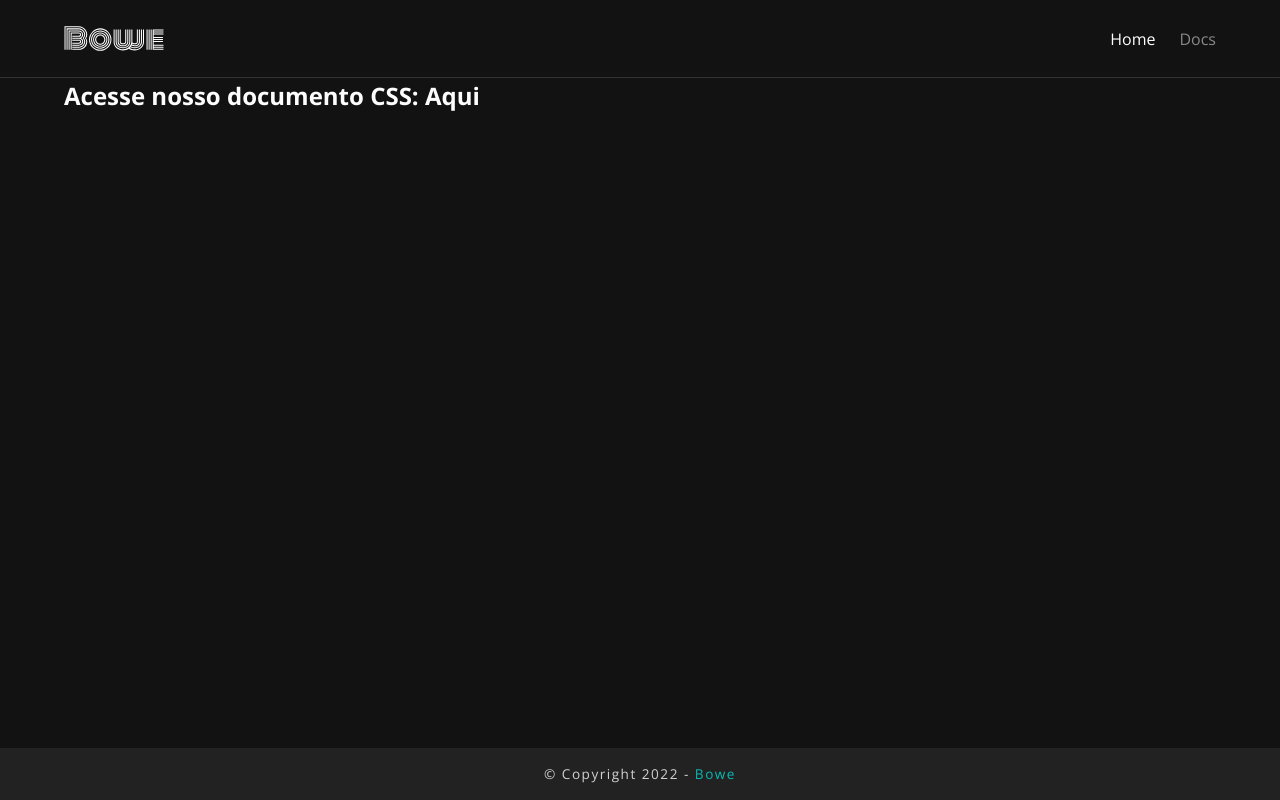
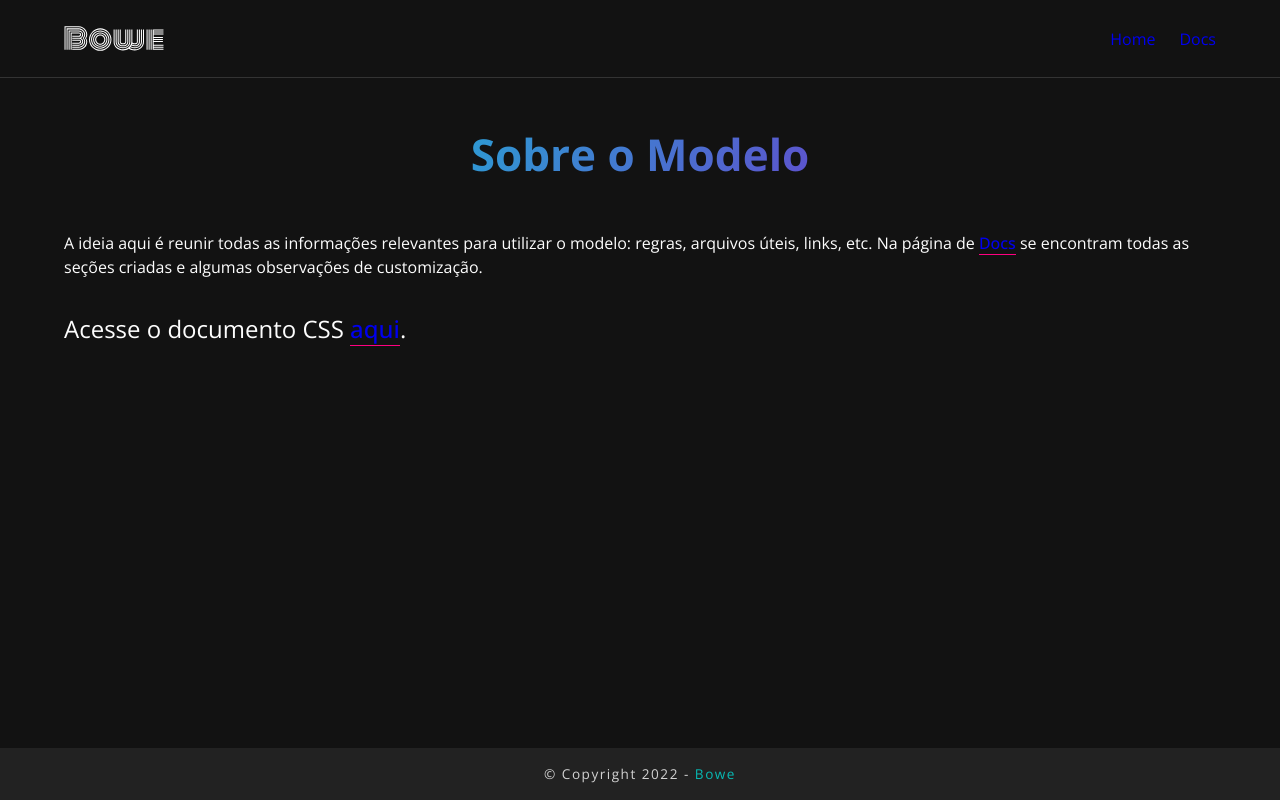
Before and after one commit to devbowe/modelo-bowe, a Next.js app: page / in a window 1280 px wide. Built offline with nearby package versions, Linux system fonts and the light colour scheme.

Commit message:
git add: observations

```diff
--- a/src/screens/DocsScreen/index.jsx
+++ b/src/screens/DocsScreen/index.jsx
@@ -83,7 +83,7 @@ const DocsScreen = () => {
 
 function RenderLists(props) {
     if (props.render === "components") {
-        return <div>Components</div>;
+        return <div></div>;
     }
 
     if (props.render === "sections") {
--- a/src/screens/HomeScreen/index.jsx
+++ b/src/screens/HomeScreen/index.jsx
@@ -1,7 +1,10 @@
 import React from "react";
 import Layout from "../../components/patterns/Layout";
 import Container from "../../components/Container";
+import Heading from "../../components/Heading";
 import Head from "next/head";
+import * as S from "./styles";
+import Link from "next/link";
 
 const HomeScreen = () => {
     return (
@@ -11,18 +14,37 @@ const HomeScreen = () => {
                 <meta name="description" content="" />
             </Head>
 
+            <Heading
+                as="h2"
+                size="lg"
+                center="true"
+                spacing="true"
+                gradient="true"
+            >
+                Sobre o Modelo
+            </Heading>
+
             <Container>
-                <h2>
-                    Acesse nosso documento CSS:
+                <S.CustomWrapper>
+                    <p>
+                        A ideia aqui é reunir todas as informações relevantes
+                        para utilizar o modelo: regras, arquivos úteis, links,
+                        etc. Na página de <Link href="/docs">Docs</Link> se
+                        encontram todas as seções criadas e algumas observações
+                        de customização.
+                    </p>
+                    <div>
+                        Acesse o documento CSS{" "}
                         <a
                             href="https://modelo-bowe-codes.vercel.app/assets/index.6bf3d4b8.css"
                             target="_blank"
                             rel="noreferrer nofollow"
                         >
-                        {" "}
-                        Aqui
+                            aqui
                         </a>
-                </h2>
+                        .
+                    </div>
+                </S.CustomWrapper>
             </Container>
         </Layout>
     );
--- a/src/screens/HomeScreen/styles.jsx
+++ b/src/screens/HomeScreen/styles.jsx
@@ -0,0 +1,13 @@
+import styled from "styled-components";
+
+export const CustomWrapper = styled.div`
+    a {
+        border-bottom: 1px solid ${(props) => props.theme.colors.accentSecond};
+        font-weight: 500;
+    }
+
+    > div {
+        font-size: 1.5rem;
+        margin-top: 2rem;
+    }
+`;
--- a/src/theme/ResetStyles/index.jsx
+++ b/src/theme/ResetStyles/index.jsx
@@ -32,7 +32,6 @@ export const ResetStyles = createGlobalStyle`
 
     /* A elements that don't have a class get default styles */
     a:not([class]),a {
-        color: inherit;
         text-decoration: none;
         text-decoration-skip-ink: auto;
     }
```
Lines whose indentation alone changed are shown as unchanged.
